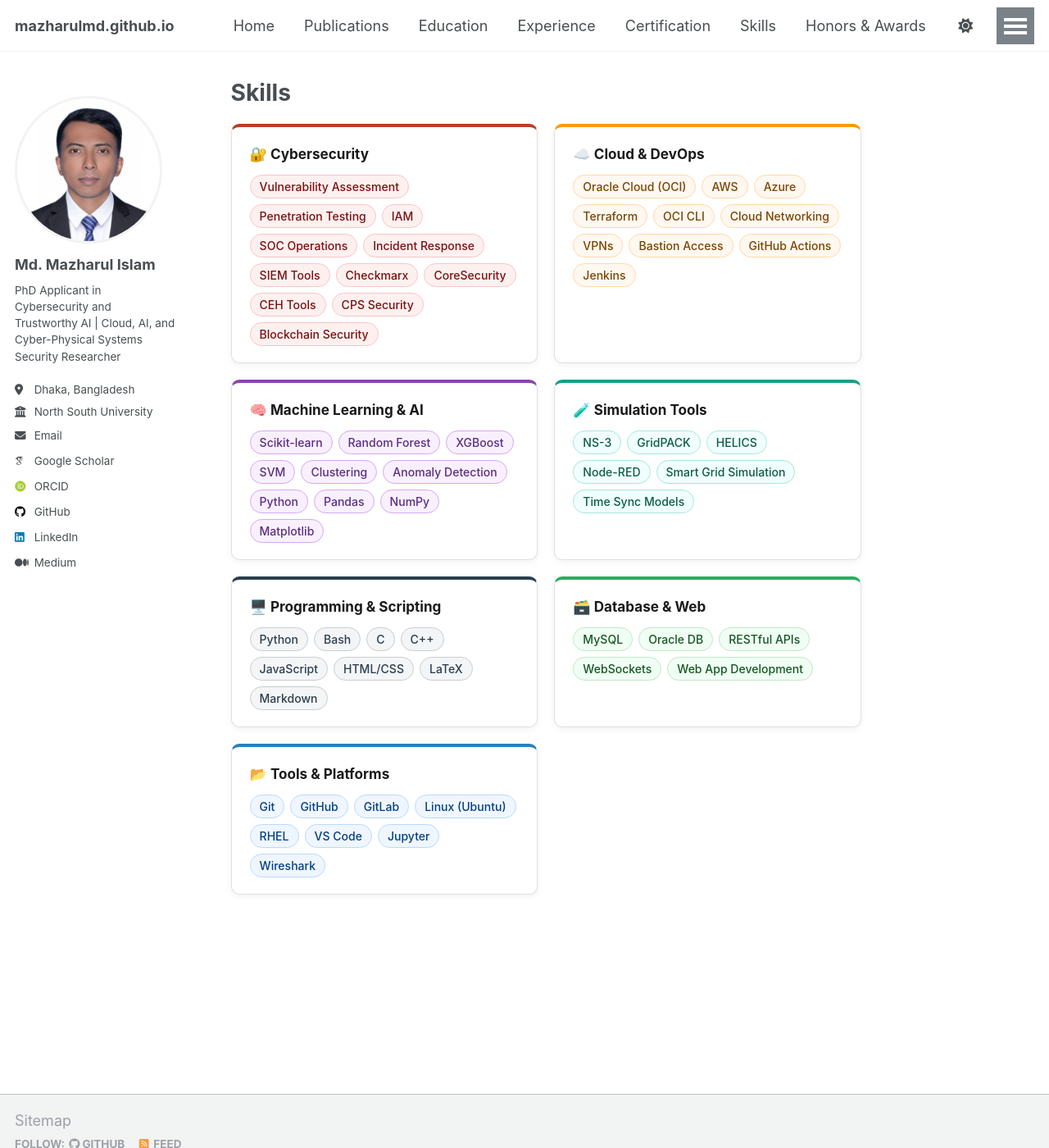
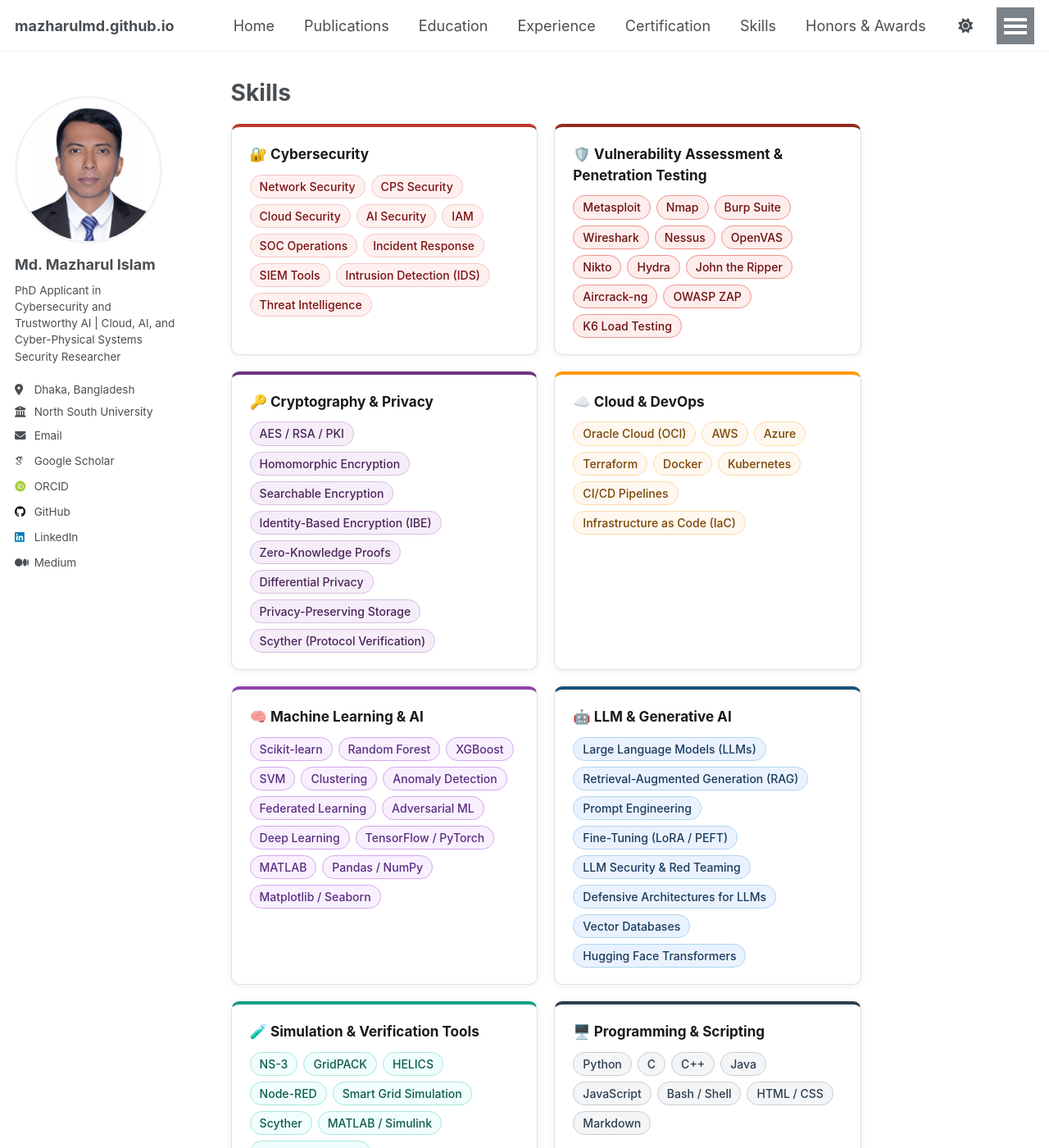
Before and after one commit to mazharulmd/mazharulmd.github.io, a Jekyll site: the page built from _pages/skills.md, in a window 1280 px wide and 1400 px high. Shown: the whole window at 82% size. Built offline with Jekyll 4.4.1, drawn with Linux system fonts in a browser that asks for light colours; some web fonts are replaced; a script that is not in the unit is left out; some of the changed text lies outside the part shown.

```diff
--- a/_pages/skills.md
+++ b/_pages/skills.md
@@ -45,14 +45,23 @@ author_profile: true
   font-size: 0.78em;
   font-weight: 500;
 }
-.skill-card.security  { border-top-color: #c0392b; }
-.skill-card.security .skill-tag  { background: #fff0f0; color: #7b1111; border-color: #f5c6c6; }
+.skill-card.security   { border-top-color: #c0392b; }
+.skill-card.security .skill-tag   { background: #fff0f0; color: #7b1111; border-color: #f5c6c6; }
 
-.skill-card.cloud     { border-top-color: #FF9900; }
-.skill-card.cloud .skill-tag     { background: #fff8f0; color: #7a4500; border-color: #ffd9a8; }
+.skill-card.vapt       { border-top-color: #922b21; }
+.skill-card.vapt .skill-tag       { background: #fdedec; color: #6e1010; border-color: #f1948a; }
 
-.skill-card.ml        { border-top-color: #8e44ad; }
-.skill-card.ml .skill-tag        { background: #f9f0ff; color: #5a2d82; border-color: #d4a8f0; }
+.skill-card.crypto     { border-top-color: #6c3483; }
+.skill-card.crypto .skill-tag     { background: #f5eef8; color: #4a235a; border-color: #d7bde2; }
+
+.skill-card.cloud      { border-top-color: #FF9900; }
+.skill-card.cloud .skill-tag      { background: #fff8f0; color: #7a4500; border-color: #ffd9a8; }
+
+.skill-card.ml         { border-top-color: #8e44ad; }
+.skill-card.ml .skill-tag         { background: #f9f0ff; color: #5a2d82; border-color: #d4a8f0; }
+
+.skill-card.llm        { border-top-color: #1a5276; }
+.skill-card.llm .skill-tag        { background: #eaf2ff; color: #1a3a5c; border-color: #aed6f1; }
 
 .skill-card.simulation { border-top-color: #16a085; }
 .skill-card.simulation .skill-tag { background: #f0fffd; color: #0d5c4a; border-color: #a8e6dc; }
@@ -60,11 +69,14 @@ author_profile: true
 .skill-card.programming { border-top-color: #2c3e50; }
 .skill-card.programming .skill-tag { background: #f4f5f6; color: #2c3e50; border-color: #c8cdd2; }
 
-.skill-card.database  { border-top-color: #27ae60; }
-.skill-card.database .skill-tag  { background: #f0fff4; color: #155724; border-color: #c3e6cb; }
+.skill-card.writing    { border-top-color: #b7950b; }
+.skill-card.writing .skill-tag    { background: #fefbd8; color: #7d6608; border-color: #f9e79f; }
 
-.skill-card.tools     { border-top-color: #2980b9; }
-.skill-card.tools .skill-tag     { background: #f0f6ff; color: #004085; border-color: #b8daff; }
+.skill-card.database   { border-top-color: #27ae60; }
+.skill-card.database .skill-tag   { background: #f0fff4; color: #155724; border-color: #c3e6cb; }
+
+.skill-card.tools      { border-top-color: #2980b9; }
+.skill-card.tools .skill-tag      { background: #f0f6ff; color: #004085; border-color: #b8daff; }
 </style>
 
 
@@ -74,17 +86,50 @@ author_profile: true
   <div class="skill-card security">
     <p class="card-title">🔐 Cybersecurity</p>
     <div class="skill-tags">
-      <span class="skill-tag">Vulnerability Assessment</span>
-      <span class="skill-tag">Penetration Testing</span>
+      <span class="skill-tag">Network Security</span>
+      <span class="skill-tag">CPS Security</span>
+      <span class="skill-tag">Cloud Security</span>
+      <span class="skill-tag">AI Security</span>
       <span class="skill-tag">IAM</span>
       <span class="skill-tag">SOC Operations</span>
       <span class="skill-tag">Incident Response</span>
       <span class="skill-tag">SIEM Tools</span>
-      <span class="skill-tag">Checkmarx</span>
-      <span class="skill-tag">CoreSecurity</span>
-      <span class="skill-tag">CEH Tools</span>
-      <span class="skill-tag">CPS Security</span>
-      <span class="skill-tag">Blockchain Security</span>
+      <span class="skill-tag">Intrusion Detection (IDS)</span>
+      <span class="skill-tag">Threat Intelligence</span>
+    </div>
+  </div>
+
+  <!-- VA & PT Tools (CEH Certified) -->
+  <div class="skill-card vapt">
+    <p class="card-title">🛡️ Vulnerability Assessment & Penetration Testing</p>
+    <div class="skill-tags">
+      <span class="skill-tag">Metasploit</span>
+      <span class="skill-tag">Nmap</span>
+      <span class="skill-tag">Burp Suite</span>
+      <span class="skill-tag">Wireshark</span>
+      <span class="skill-tag">Nessus</span>
+      <span class="skill-tag">OpenVAS</span>
+      <span class="skill-tag">Nikto</span>
+      <span class="skill-tag">Hydra</span>
+      <span class="skill-tag">John the Ripper</span>
+      <span class="skill-tag">Aircrack-ng</span>
+      <span class="skill-tag">OWASP ZAP</span>
+      <span class="skill-tag">K6 Load Testing</span>
+    </div>
+  </div>
+
+  <!-- Cryptography & Privacy -->
+  <div class="skill-card crypto">
+    <p class="card-title">🔑 Cryptography & Privacy</p>
+    <div class="skill-tags">
+      <span class="skill-tag">AES / RSA / PKI</span>
+      <span class="skill-tag">Homomorphic Encryption</span>
+      <span class="skill-tag">Searchable Encryption</span>
+      <span class="skill-tag">Identity-Based Encryption (IBE)</span>
+      <span class="skill-tag">Zero-Knowledge Proofs</span>
+      <span class="skill-tag">Differential Privacy</span>
+      <span class="skill-tag">Privacy-Preserving Storage</span>
+      <span class="skill-tag">Scyther (Protocol Verification)</span>
     </div>
   </div>
 
@@ -96,16 +141,14 @@ author_profile: true
       <span class="skill-tag">AWS</span>
       <span class="skill-tag">Azure</span>
       <span class="skill-tag">Terraform</span>
-      <span class="skill-tag">OCI CLI</span>
-      <span class="skill-tag">Cloud Networking</span>
-      <span class="skill-tag">VPNs</span>
-      <span class="skill-tag">Bastion Access</span>
-      <span class="skill-tag">GitHub Actions</span>
-      <span class="skill-tag">Jenkins</span>
+      <span class="skill-tag">Docker</span>
+      <span class="skill-tag">Kubernetes</span>
+      <span class="skill-tag">CI/CD Pipelines</span>
+      <span class="skill-tag">Infrastructure as Code (IaC)</span>
     </div>
   </div>
 
-  <!-- ML & AI -->
+  <!-- Machine Learning & AI -->
   <div class="skill-card ml">
     <p class="card-title">🧠 Machine Learning & AI</p>
     <div class="skill-tags">
@@ -115,22 +158,42 @@ author_profile: true
       <span class="skill-tag">SVM</span>
       <span class="skill-tag">Clustering</span>
       <span class="skill-tag">Anomaly Detection</span>
-      <span class="skill-tag">Python</span>
-      <span class="skill-tag">Pandas</span>
-      <span class="skill-tag">NumPy</span>
-      <span class="skill-tag">Matplotlib</span>
+      <span class="skill-tag">Federated Learning</span>
+      <span class="skill-tag">Adversarial ML</span>
+      <span class="skill-tag">Deep Learning</span>
+      <span class="skill-tag">TensorFlow / PyTorch</span>
+      <span class="skill-tag">MATLAB</span>
+      <span class="skill-tag">Pandas / NumPy</span>
+      <span class="skill-tag">Matplotlib / Seaborn</span>
     </div>
   </div>
 
-  <!-- Simulation -->
+  <!-- LLM & Generative AI -->
+  <div class="skill-card llm">
+    <p class="card-title">🤖 LLM & Generative AI</p>
+    <div class="skill-tags">
+      <span class="skill-tag">Large Language Models (LLMs)</span>
+      <span class="skill-tag">Retrieval-Augmented Generation (RAG)</span>
+      <span class="skill-tag">Prompt Engineering</span>
+      <span class="skill-tag">Fine-Tuning (LoRA / PEFT)</span>
+      <span class="skill-tag">LLM Security & Red Teaming</span>
+      <span class="skill-tag">Defensive Architectures for LLMs</span>
+      <span class="skill-tag">Vector Databases</span>
+      <span class="skill-tag">Hugging Face Transformers</span>
+    </div>
+  </div>
+
+  <!-- Simulation Tools -->
   <div class="skill-card simulation">
-    <p class="card-title">🧪 Simulation Tools</p>
+    <p class="card-title">🧪 Simulation & Verification Tools</p>
     <div class="skill-tags">
       <span class="skill-tag">NS-3</span>
       <span class="skill-tag">GridPACK</span>
       <span class="skill-tag">HELICS</span>
       <span class="skill-tag">Node-RED</span>
       <span class="skill-tag">Smart Grid Simulation</span>
+      <span class="skill-tag">Scyther</span>
+      <span class="skill-tag">MATLAB / Simulink</span>
       <span class="skill-tag">Time Sync Models</span>
     </div>
   </div>
@@ -140,13 +203,26 @@ author_profile: true
     <p class="card-title">🖥️ Programming & Scripting</p>
     <div class="skill-tags">
       <span class="skill-tag">Python</span>
-      <span class="skill-tag">Bash</span>
       <span class="skill-tag">C</span>
       <span class="skill-tag">C++</span>
+      <span class="skill-tag">Java</span>
       <span class="skill-tag">JavaScript</span>
-      <span class="skill-tag">HTML/CSS</span>
+      <span class="skill-tag">Bash / Shell</span>
+      <span class="skill-tag">HTML / CSS</span>
+      <span class="skill-tag">Markdown</span>
+    </div>
+  </div>
+
+  <!-- Academic Writing -->
+  <div class="skill-card writing">
+    <p class="card-title">✍️ Academic & Technical Writing</p>
+    <div class="skill-tags">
       <span class="skill-tag">LaTeX</span>
-      <span class="skill-tag">Markdown</span>
+      <span class="skill-tag">Overleaf</span>
+      <span class="skill-tag">TeXstudio</span>
+      <span class="skill-tag">Research Paper Writing</span>
+      <span class="skill-tag">Technical Documentation</span>
+      <span class="skill-tag">Zotero & Mendeley</span>
     </div>
   </div>
 
@@ -156,9 +232,9 @@ author_profile: true
     <div class="skill-tags">
       <span class="skill-tag">MySQL</span>
       <span class="skill-tag">Oracle DB</span>
+      <span class="skill-tag">PostgreSQL</span>
       <span class="skill-tag">RESTful APIs</span>
       <span class="skill-tag">WebSockets</span>
-      <span class="skill-tag">Web App Development</span>
     </div>
   </div>
 
@@ -166,14 +242,13 @@ author_profile: true
   <div class="skill-card tools">
     <p class="card-title">📂 Tools & Platforms</p>
     <div class="skill-tags">
-      <span class="skill-tag">Git</span>
-      <span class="skill-tag">GitHub</span>
-      <span class="skill-tag">GitLab</span>
-      <span class="skill-tag">Linux (Ubuntu)</span>
-      <span class="skill-tag">RHEL</span>
+      <span class="skill-tag">Git / GitHub / GitLab</span>
+      <span class="skill-tag">Linux (Ubuntu / Oracle Linux)</span>
       <span class="skill-tag">VS Code</span>
-      <span class="skill-tag">Jupyter</span>
+      <span class="skill-tag">Jupyter Notebook</span>
+      <span class="skill-tag">Google Colab</span>
       <span class="skill-tag">Wireshark</span>
+      <span class="skill-tag">VirtualBox / VMware</span>
     </div>
   </div>
 
```
Also changed, not shown: _pages/about.md (+32 -50 lines), _posts/2025-06-09-aws-ai-practitioner-prep.md (+10 -12 lines), _posts/2025-08-05-ceh-master-certification.md (+17 -24 lines).
